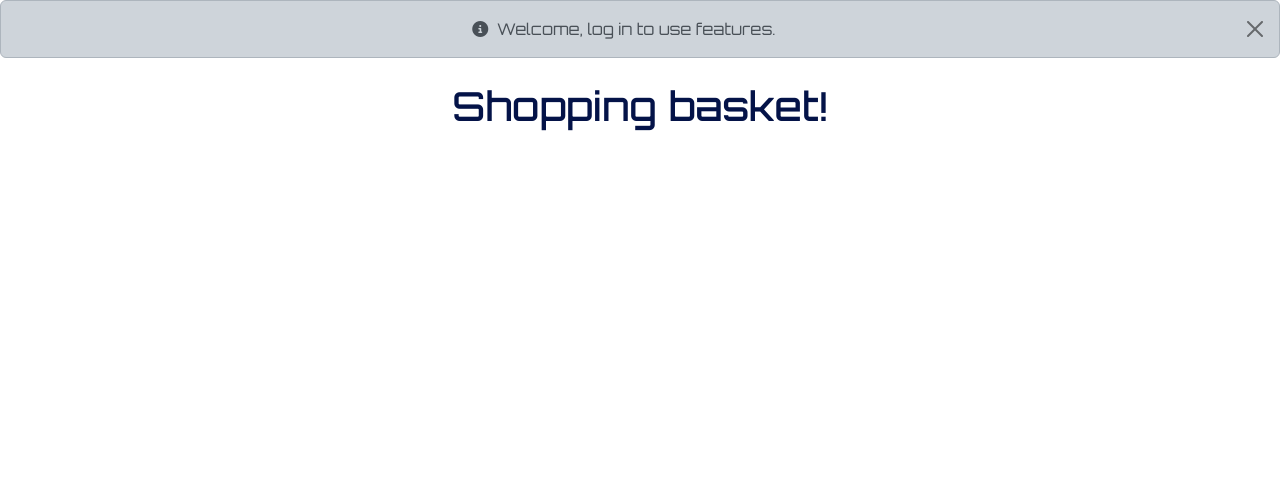
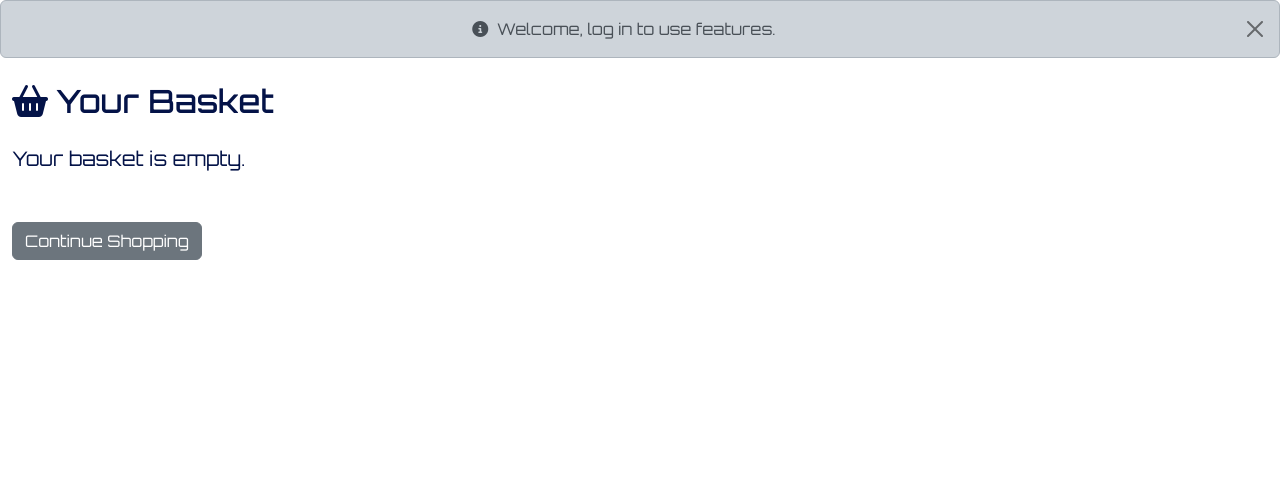
Before and after one commit to 0davidog/CI_PP5_VideoDrome, a Django app: page /basket/ in a window 1280 px wide. Shown: the part 172-672 px from the top of the page. Run offline with Django 5.2, Linux system fonts and the light colour scheme; data comes from the database, SQL or seed files in the repository; both versions use the stored data as it was after the commit; some libraries are stand-ins or nearby versions.

Commit message:
Add basket context and display view

```diff
--- /dev/null
+++ b/basket/contexts.py
@@ -0,0 +1,42 @@
+from decimal import Decimal
+from django.conf import settings
+from django.shortcuts import get_object_or_404
+from videos.models import Video
+
+def in_basket(request):
+
+    basket_items = []
+    total = 0
+    video_count = 0
+    basket = request.session.get('basket', {})
+
+    for item_id, quantity in basket.items():
+        video = get_object_or_404(Video, pk=item_id)
+        total += quantity * video.price
+        video_count += quantity
+        basket_items.append({
+            'item_id': item_id,
+            'quantity': quantity,
+            'video': video,
+        })
+
+    if total < settings.FREE_DELIVERY_THRESHOLD:
+        delivery = total * Decimal(settings.STANDARD_DELIVERY_PERCENTAGE / 100)
+        free_delivery_delta = settings.FREE_DELIVERY_THRESHOLD - total
+    else:
+        delivery = 0
+        free_delivery_delta = 0
+
+    grand_total = delivery + total
+
+    context = {
+        'basket_items': basket_items,
+        'total': total,
+        'video_count': video_count,
+        'delivery': delivery,
+        'free_delivery_delta': free_delivery_delta,
+        'free_delivery_threshold': settings.FREE_DELIVERY_THRESHOLD,
+        'grand_total': grand_total,
+    }
+
+    return context
--- a/basket/templates/basket/basket.html
+++ b/basket/templates/basket/basket.html
@@ -3,12 +3,87 @@
 
 {% block content %}
 
-<div class="container">
-    <div class="row justify-content-center">
-        <div class="col-md-auto">
+    <div class="container-fluid mb-2">
+        <div class="row">
+            <div class="col">
+                <h2 class="logo-font mb-4"><i class="fa-solid fa-basket-shopping">&nbsp;</i>Your Basket</h2>
+            </div>
+        </div>
 
-    <h1>Shopping basket!</h1>
+        <div class="row">
+            <div class="col">
+                {% if basket_items %}
+                    <div class="table-responsive">
+                        <table class="table table-sm table-borderless">
+                            <thead>
+                                <tr>
+                                    <th scope="col">Video</th>
+                                    <th scope="col"></th>
+                                    <th scope="col">Quantity</th>
+                                    <th scope="col">Price</th>
+                                    <th scope="col">Subtotal</th>
+                                </tr>
+                            </thead>
 
-    </div></div></div>
+                            {% for item in basket_items %}
+                                <tr>
+                                    <td class="p-3 w-25">
+                                        <p class="my-0"><strong>{{ item.video.title }}&nbsp;{{ item.video.format }}</strong></p>
+                                        <p class="my-0 small text-muted">SKU: {{ item.video.sku|upper }}</p>
 
+                                    </td>
+
+                                    <td class="py-3">
+                                        <img class="image-container" src="#" alt="...">
+                                    </td>
+
+                                    <td class="py-3">
+                                        <p class="my-0">{{ item.quantity }}</p>
+
+                                    </td>
+
+                                    <td class="py-3 w-25">
+                                        <p class="my-0">${{ item.video.price }}</p>
+                                    </td>
+
+                                    <td class="py-3">
+                                        <p class="my-0">${{ total }}</p>
+                                    </td>
+                                </tr>
+                            {% endfor %}
+
+                            <tr>
+                                <td colspan="5" class="pt-5 text-right">
+                                    <h6><strong>Basket: £{{ total|floatformat:2 }}</strong></h6>
+                                    <h6>Delivery: £{{ delivery|floatformat:2 }}</h6>
+                                    <h4 class="mt-4"><strong>Total: £{{ grand_total|floatformat:2 }}</strong></h4>
+                                    {% if free_delivery_delta > 0 %}
+                                        <p class="mb-1 text-danger">
+                                            You could get free delivery by spending just <strong>£{{ free_delivery_delta }}</strong> more!
+                                        </p>
+                                    {% endif %}
+                                </td>
+                            </tr>
+                            <tr>
+                                <td colspan="5" class="text-right">
+                                    <button href="{% url 'videos' %}" class="btn btn-secondary">
+                                        Continue Shopping
+                                    </button>
+                                    <button href="" class="btn btn-danger">
+                                        <i class="fas fa-lock me-2"></i>&nbsp;Checkout
+                                    </button>
+
+                                </td>
+                            </tr>
+                        </table>
+                    </div>
+                {% else %}
+                    <p class="lead mb-5">Your basket is empty.</p>
+                    <button href="{% url 'videos' %}" class="btn btn-secondary">
+                        Continue Shopping
+                    </button>
+                {% endif %}
+            </div>
+        </div>
+    </div>
 {% endblock %}
--- a/basket/urls.py
+++ b/basket/urls.py
@@ -3,5 +3,6 @@ from django.urls import path
 from . import views
 
 urlpatterns = [
-    path('', views.view_basket, name='view_basket')
+    path('', views.view_basket, name='view_basket'),
+    path('add/<item_id>/', views.add_to_basket, name='add_to_basket'),
 ]
--- a/basket/views.py
+++ b/basket/views.py
@@ -7,3 +7,19 @@ def view_basket(request):
     """ A view that renders the bag contents page """
 
     return render(request, 'basket/basket.html')
+
+
+def add_to_basket(request, item_id):
+    """ Add a quantity of the specified product to the shopping basket """
+
+    quantity = int(request.POST.get('quantity'))
+    redirect_url = request.POST.get('redirect_url')
+    basket = request.session.get('basket', {})
+
+    if item_id in list(basket.keys()):
+        basket[item_id] += quantity
+    else:
+        basket[item_id] = quantity
+
+    request.session['basket'] = basket
+    return redirect(redirect_url)
--- a/videodrome/settings.py
+++ b/videodrome/settings.py
@@ -98,6 +98,7 @@ TEMPLATES = [
                 'django.contrib.auth.context_processors.auth',
                 'django.contrib.messages.context_processors.messages',
                 'videos.contexts.genre_list',
+                'basket.contexts.in_basket',
             ],
         },
     },
@@ -158,3 +159,6 @@ STATICFILES_DIRS = [os.path.join(BASE_DIR, 'static'), ]
 # https://docs.djangoproject.com/en/5.0/ref/settings/#default-auto-field
 
 DEFAULT_AUTO_FIELD = 'django.db.models.BigAutoField'
+
+FREE_DELIVERY_THRESHOLD = 50
+STANDARD_DELIVERY_PERCENTAGE = 10
```
Also changed, not shown: videos/templates/videos/video_detail.html (+6 -1 lines), videos/templates/videos/videos.html (+6 -2 lines), db.sqlite3.
